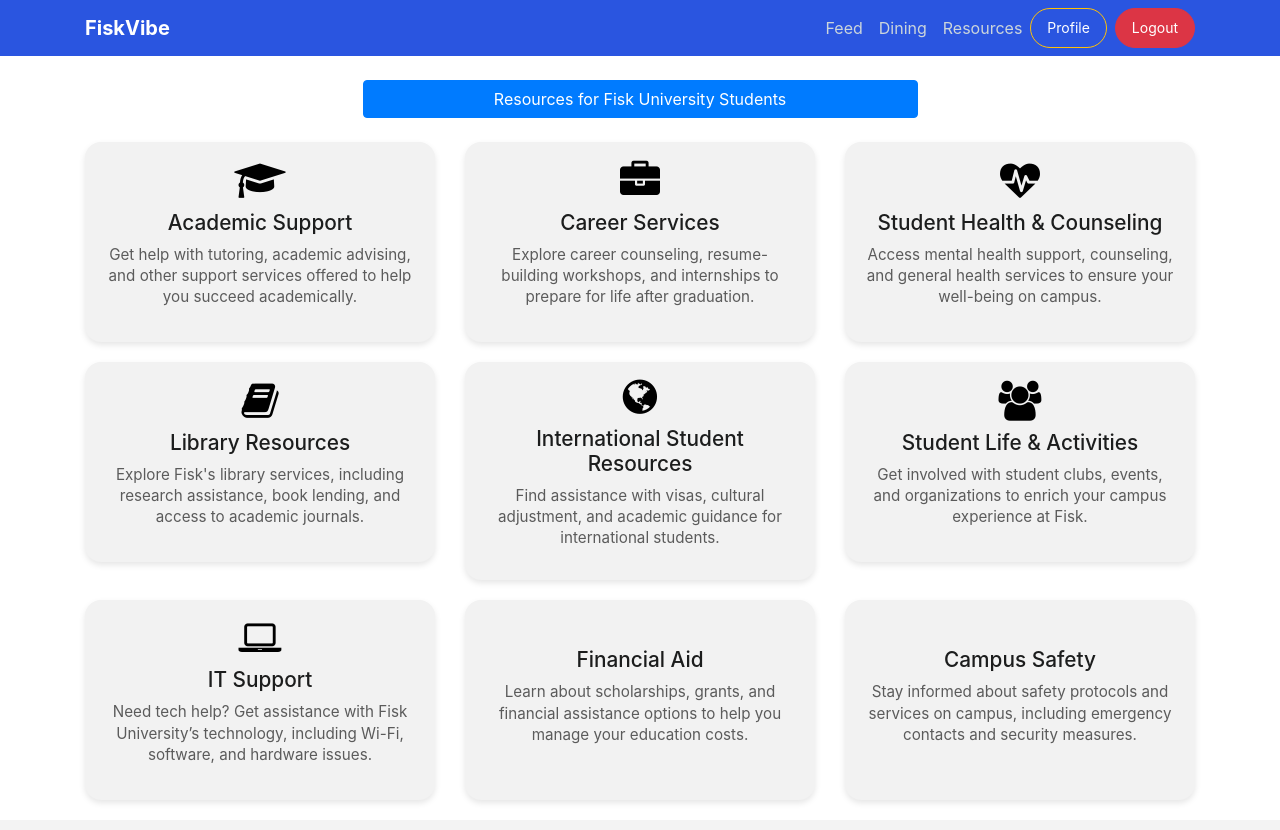
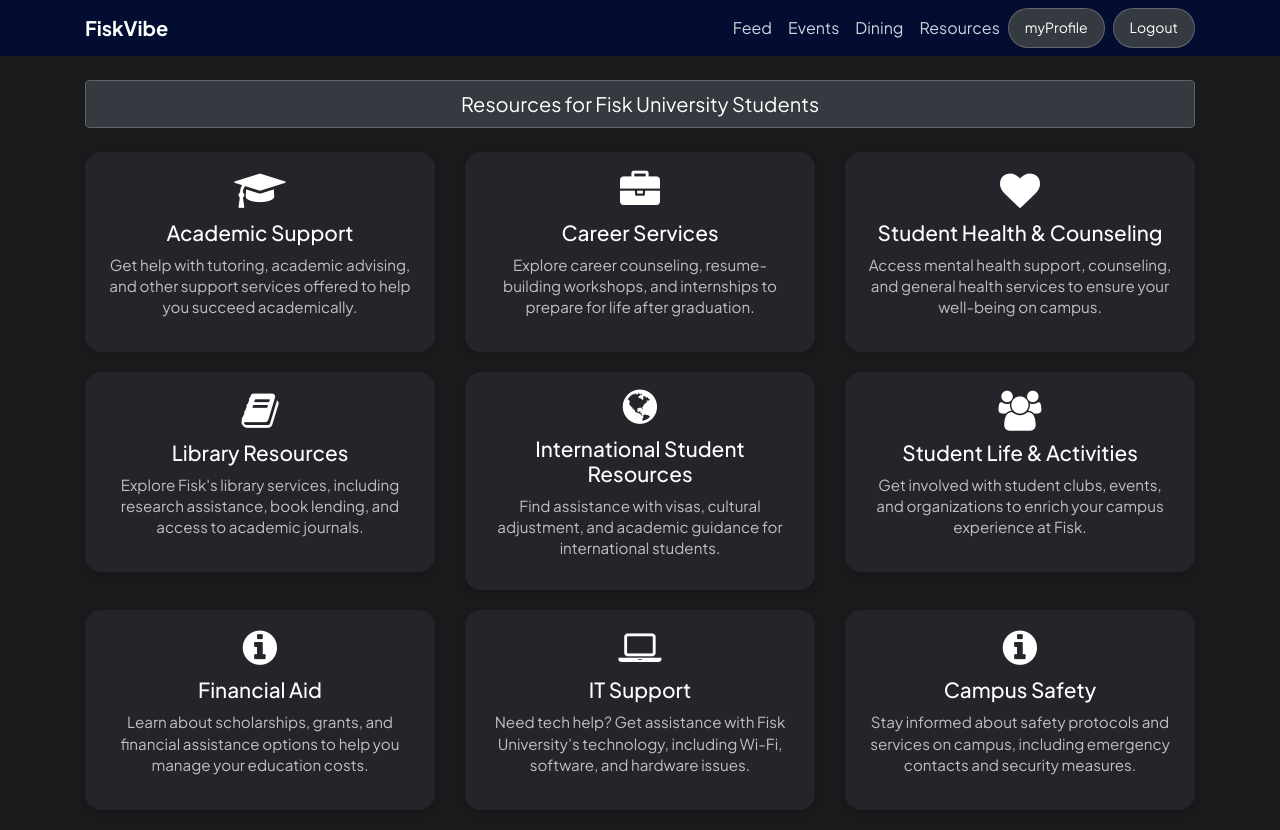
Before and after one commit to suyoscar11/FiskVibeWeb, a Flask app: page /resources in a window 1280 px wide. Before the commit the page ends 763 px from the top, so only its background shows below. Run offline with Flask 3, Linux system fonts and the light colour scheme; a user stored in the database is signed in; some libraries are stand-ins or nearby versions.

Commit message:
feat, doc, design: updated to dark mode, added new features

```diff
--- a/fiskvibe/static/main.css
+++ b/fiskvibe/static/main.css
@@ -1,7 +1,9 @@
+
 body {
   position: relative;
   margin-top: 5rem;
   color: #3d3d3db5;
+  background-color: #1a191b;
 }
 .nav{
   width: 20%;
@@ -13,7 +15,7 @@
   }
 
   .bg-steel {
-    background-color: rgb(42, 85, 224);
+    background-color: rgb(2, 13, 49);
   }
 
   .site-header .navbar-nav .nav-link {
@@ -31,9 +33,9 @@
 
   .content-section {
     box-shadow: rgba(0, 0, 0, 0.027) 0px 6px 15px 0px, rgba(0, 0, 0, 0.027) 0px 0px 0px 0.3px;
-    background: #fefefe;
+    background: #25242a;
     padding: 20px 20px;
-    border: 1px solid #dddddd;
+    /* border: 1px solid #dddddd; */
     border-radius: 10px;
     margin-bottom: 20px;
     width: 50%;
@@ -127,12 +129,12 @@
 
 /* Webkit-based browsers (Chrome, Safari, Edge) */
 ::-webkit-scrollbar {
-  width: 12px; /* Set the width of the scrollbar */
+  width: 45px; /* Set the width of the scrollbar */
   height: 12px; /* Set the height for horizontal scrollbars */
 }
 
 ::-webkit-scrollbar-track {
-  background: #f1f1f1; /* Light grey background for the track */
+  background: #25242a; /* Light grey background for the track */
   border-radius: 50%; /* Rounded track for both vertical and horizontal scroll */
 }
 
@@ -149,5 +151,5 @@
 /* Firefox Scrollbar Styling */
 html {
   scrollbar-width: thin; /* Thin scrollbar */
-  scrollbar-color: #888 #f1f1f1; /* Thumb color (grey) and track color (light grey) */
+  scrollbar-color: #5d5d5d #25242a; /* Thumb color (grey) and track color (light grey) */
 }
--- a/fiskvibe/templates/layout.html
+++ b/fiskvibe/templates/layout.html
@@ -1,16 +1,19 @@
 <!DOCTYPE html>
 <html>
-  <link rel="icon" type="image/x-icon" href="/images/favicon.ico">
+  <link rel="icon" type="image/x-icon" href="static/assets/fav.png">
 <head>
   <!-- Required meta tags -->
   <meta charset="utf-8">
   <meta name="viewport" content="width=device-width, initial-scale=1, shrink-to-fit=no">
-
+  <link
+  href="https://fonts.googleapis.com/css2?family=Plus+Jakarta+Sans:wght@100;200;300;400;500;600;700;800;900&amp;display=swap"
+  rel="stylesheet" />
   <!-- Bootstrap CSS -->
   <link rel="stylesheet" href="https://maxcdn.bootstrapcdn.com/bootstrap/4.0.0/css/bootstrap.min.css"
     integrity="sha384-Gn5384xqQ1aoWXA+058RXPxPg6fy4IWvTNh0E263XmFcJlSAwiGgFAW/dAiS6JXm" crossorigin="anonymous">
 
   <link rel="stylesheet" type="text/css" href="{{ url_for('static', filename='main.css') }}">
+  <!-- <link rel="stylesheet" type="text/css" href="{{ url_for('static', filename='css/styles.css') }}"> -->
 
   <!-- removing bg pic for login -->
 
@@ -23,7 +26,11 @@
 
 <body>
 
-
+<style>
+  body{
+    font-family: Plus Jakarta Sans;
+  }
+</style>
   <div class="mobile-message">
     <p>FiskVibe is coming soon for mobile phones too!</p>
     <a href="https://drive.google.com/file/d/1mTVWs7ceadzawfnIFJvmE767VWys7oOC/view?usp=sharing" target="_blank"
@@ -52,15 +59,15 @@
 
             <a class="nav-item nav-link" href="{{ url_for('feed') }}">Feed</a>
             <!-- <a class="nav-item nav-link" href="{{ url_for('new_post') }}">New Post</a> -->
-            <!-- <a class="nav-item nav-link" href="{{ url_for('events') }}">Events</a> -->
+            <a class="nav-item nav-link" href="{{ url_for('events') }}">Events</a>
             <!-- <a class="nav-item nav-link" href="{{ url_for('mmp') }}">MMP</a> -->
             <a class="nav-item nav-link" href="{{ url_for('dining') }}">Dining</a>
             <a class="nav-item nav-link" href="{{ url_for('resources') }}">Resources</a>
-            <a href="{{ url_for('account') }}" class="btn btn-outline-warning btn-sm px-3 py-2 fw-bold text-white mr-2"
+            <a href="{{ url_for('account') }}" class="btn btn-dark btn-sm px-3 py-2 fs-10 fw-bolder text-white mr-2" style="border-color: rgba(240, 248, 255, 0.225); border-radius: 10em;"
               style="border-radius: 25px; transition: background-color 0.3s ease;">
-              Profile
+              myProfile
             </a>
-            <a href="{{ url_for('logout') }}" class="btn btn-danger btn-sm px-3 py-2 fw-bold text-white"
+            <a href="{{ url_for('logout') }}" class="btn btn-dark btn-sm px-3 py-2 fs-10 fw-bolder text-white" style="border-color: rgba(240, 248, 255, 0.225); border-radius: 10em;"
               style="border-radius: 25px; transition: background-color 0.3s ease;">
               Logout
             </a>
--- a/fiskvibe/templates/resources.html
+++ b/fiskvibe/templates/resources.html
@@ -1,20 +1,20 @@
 {% extends "layout.html" %}
 {% block content %}
 <style>
-    /* General Box Styling */
 /* General Box Styling */
 .servive-block {
     padding: 15px 20px;
     text-align: center;
     margin-bottom: 20px;
     border-radius: 1em;
-    background-color: #000000;
+    background-color: #25242a;
     transition: transform 0.3s ease, box-shadow 0.3s ease;
     box-shadow: 0 3px 6px rgba(0, 0, 0, 0.1);
-    min-height: 20px; /* Smaller height */
+    min-height: 200px; /* Standardize height */
     display: flex;
     flex-direction: column;
     justify-content: center;
+    text-decoration: none;
 }
 
 /* Hover Effect for Service Block */
@@ -23,60 +23,62 @@
     box-shadow: 0 6px 12px rgba(0, 0, 0, 0.2);
     text-decoration: none;
 }
+/* Remove underline for links */
+.servive-block a {
+    text-decoration: none; /* Remove underline */
+    color: inherit; /* Inherit color from the parent */
+}
 
+.servive-block:hover {
+    transform: translateY(-5px);
+    box-shadow: 0 6px 12px rgba(0, 0, 0, 0.2);
+}
 
 /* Icon Styling */
 i.icon-2x {
-    font-size: 2.5rem; /* Slightly smaller icon size */
+    font-size: 2.5rem;
     margin-bottom: 10px;
-    color: #000000;
+    color: white; /* Consistent color for all icons */
     transition: color 0.3s ease;
 }
 
 .servive-block:hover i.icon-2x {
-    color: #f39c12; /* Change icon color on hover */
+    color: #ffffff; /* Change icon color on hover */
+    text-decoration: none;
 }
 
 /* Text Styling */
 .servive-block h2 {
-    font-size: 1.3rem; /* Smaller heading */
+    font-size: 1.3rem;
     margin-bottom: 8px;
-    color: #1c1d1d;
+    color: white; /* Unified text color */
 }
 
 .servive-block p {
     font-size: 0.95rem;
     line-height: 1.4;
-    color: #5b5b5b;
+    color: #c0c0c0; /* Light text for readability */
 }
 
-
-/* Keep all blocks with the same height by setting min-height */
-.servive-block {
-    min-height: 200px;
-}
-
-/* Add subtle border and background color variation for each block */
+/* Background color for odd/even blocks to keep some variation */
 .servive-block:nth-child(odd) {
-    background-color: #f2f2f2;
+    background-color: #25242a; /* Dark background */
 }
 
 .servive-block:nth-child(even) {
-    background-color: #2c3e50;
+    background-color: #2c3e50; /* Slightly lighter background */
 }
-
-
 
 </style>
 <link href="//maxcdn.bootstrapcdn.com/font-awesome/4.2.0/css/font-awesome.min.css" rel="stylesheet">
 
-<div class="btn btn-primary btn-md btn-block mb-4" style="width: 50%; margin: auto;">Resources for Fisk University Students</div>
+<div class="btn btn-dark btn-lg btn-block px-4 py-2 fs-10 fw-bolder text-white mb-4" style="border-color: rgba(240, 248, 255, 0.225); margin: auto">Resources for Fisk University Students</div>
 
 <div class="row margin-bottom-10">
     <div class="col-md-4 col-sm-6">
         <a href="https://www.fisk.edu/academics/academic-support/" target="_blank">
-            <div class="servive-block servive-block-light">
-                <i class="icon-2x color-light fa fa-graduation-cap"></i>
+            <div class="servive-block">
+                <i class="icon-2x fa fa-graduation-cap"></i>
                 <h2 class="heading-md">Academic Support</h2>
                 <p>Get help with tutoring, academic advising, and other support services offered to help you succeed academically.</p>
             </div>
@@ -85,8 +87,8 @@
 
     <div class="col-md-4 col-sm-6">
         <a href="https://www.fisk.edu/career-services/" target="_blank">
-            <div class="servive-block servive-block-dark">
-                <i class="icon-2x color-light fa fa-briefcase"></i>
+            <div class="servive-block">
+                <i class="icon-2x fa fa-briefcase"></i>
                 <h2 class="heading-md">Career Services</h2>
                 <p>Explore career counseling, resume-building workshops, and internships to prepare for life after graduation.</p>
             </div>
@@ -96,7 +98,7 @@
     <div class="col-md-4 col-sm-6">
         <a href="https://www.fisk.edu/student-affairs/student-health-and-counseling-center/" target="_blank">
             <div class="servive-block">
-                <i class="icon-2x color-light fa fa-heartbeat"></i>
+                <i class="icon-2x fa fa-heart"></i>
                 <h2 class="heading-md">Student Health & Counseling</h2>
                 <p>Access mental health support, counseling, and general health services to ensure your well-being on campus.</p>
             </div>
@@ -105,8 +107,8 @@
 
     <div class="col-md-4 col-sm-6">
         <a href="https://www.fisk.edu/libraries/" target="_blank">
-            <div class="servive-block servive-block-dark">
-                <i class="icon-2x color-light fa fa-book"></i>
+            <div class="servive-block">
+                <i class="icon-2x fa fa-book"></i>
                 <h2 class="heading-md">Library Resources</h2>
                 <p>Explore Fisk's library services, including research assistance, book lending, and access to academic journals.</p>
             </div>
@@ -115,8 +117,8 @@
 
     <div class="col-md-4 col-sm-6">
         <a href="https://www.fisk.edu/international-students/" target="_blank">
-            <div class="servive-block servive-block-dark">
-                <i class="icon-2x color-light fa fa-globe"></i>
+            <div class="servive-block">
+                <i class="icon-2x fa fa-globe"></i>
                 <h2 class="heading-md">International Student Resources</h2>
                 <p>Find assistance with visas, cultural adjustment, and academic guidance for international students.</p>
             </div>
@@ -125,8 +127,8 @@
 
     <div class="col-md-4 col-sm-6">
         <a href="https://www.fisk.edu/student-affairs/student-activities/" target="_blank">
-            <div class="servive-block servive-block-dark">
-                <i class="icon-2x color-light fa fa-users"></i>
+            <div class="servive-block">
+                <i class="icon-2x fa fa-users"></i>
                 <h2 class="heading-md">Student Life & Activities</h2>
                 <p>Get involved with student clubs, events, and organizations to enrich your campus experience at Fisk.</p>
             </div>
@@ -134,19 +136,9 @@
     </div>
 
     <div class="col-md-4 col-sm-6">
-        <a href="https://www.fisk.edu/technology-support/" target="_blank">
-            <div class="servive-block servive-block-dark">
-                <i class="icon-2x color-light fa fa-laptop"></i>
-                <h2 class="heading-md">IT Support</h2>
-                <p>Need tech help? Get assistance with Fisk University’s technology, including Wi-Fi, software, and hardware issues.</p>
-            </div>
-        </a>
-    </div>
-
-    <div class="col-md-4 col-sm-6">
         <a href="https://www.fisk.edu/admissions/financial-aid/" target="_blank">
-            <div class="servive-block servive-block-dark">
-                <i class="icon-2x color-light fa fa-dollar-sign"></i>
+            <div class="servive-block">
+                <i class="icon-2x fa fa-info-circle"></i>
                 <h2 class="heading-md">Financial Aid</h2>
                 <p>Learn about scholarships, grants, and financial assistance options to help you manage your education costs.</p>
             </div>
@@ -154,9 +146,21 @@
     </div>
 
     <div class="col-md-4 col-sm-6">
+        <a href="https://www.fisk.edu/technology-support/" target="_blank">
+            <div class="servive-block">
+                <i class="icon-2x fa fa-laptop"></i>
+                <h2 class="heading-md">IT Support</h2>
+                <p>Need tech help? Get assistance with Fisk University’s technology, including Wi-Fi, software, and hardware issues.</p>
+            </div>
+        </a>
+    </div>
+
+
+
+    <div class="col-md-4 col-sm-6">
         <a href="https://www.fisk.edu/campus-safety/" target="_blank">
-            <div class="servive-block servive-block-dark">
-                <i class="icon-2x color-light fa fa-shield-alt"></i>
+            <div class="servive-block">
+                <i class="icon-2x fa fa-info-circle"></i>
                 <h2 class="heading-md">Campus Safety</h2>
                 <p>Stay informed about safety protocols and services on campus, including emergency contacts and security measures.</p>
             </div>
@@ -164,6 +168,4 @@
     </div>
 </div>
 
-
-</div>
 {% endblock content %}
```
Also changed, not shown: fiskvibe/templates/dining.html (+21 -20 lines), fiskvibe/templates/feed.html (+6 -6 lines), fiskvibe/templates/home.html (+67 -30 lines), fiskvibe/templates/login.html (+8 -8 lines), fiskvibe/templates/register.html (+18 -18 lines), fiskvibe/templates/reset_request.html (+4 -4 lines), requirements.txt (deleted, +0 -27 lines), fiskvibe/static/assets/fav.png (added), fiskvibe/static/assets/fisk_people.jpg (added), fiskvibe/static/assets/logo.png, instance/site.db, vercel.json (deleted).
